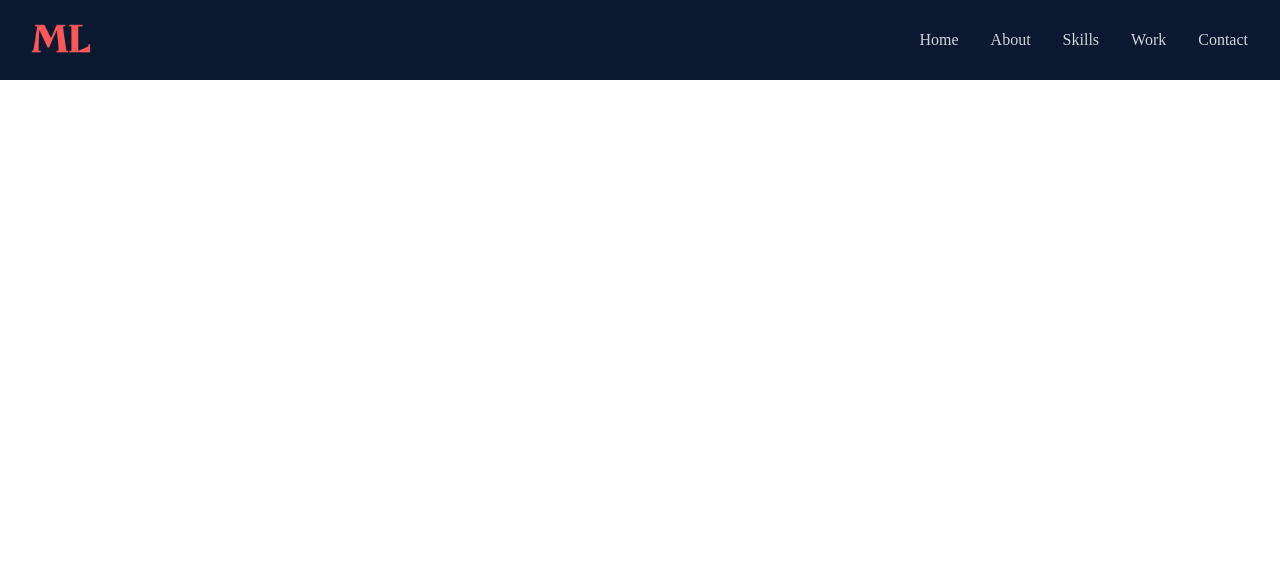
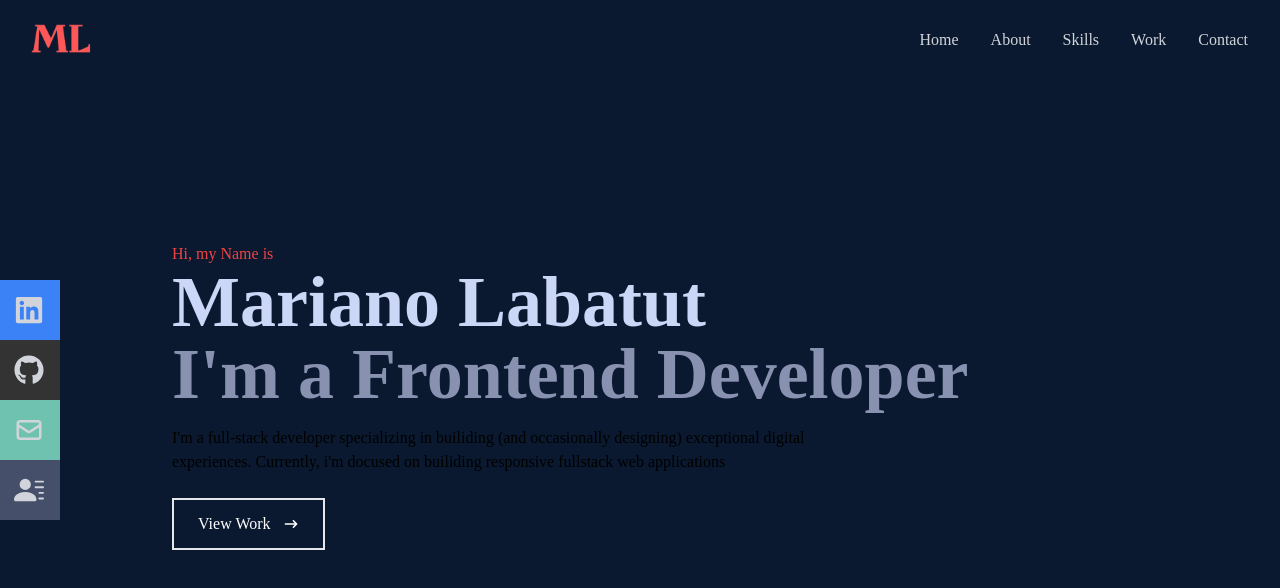
Before and after one commit to marlaba07/Portafolio-V1.0, a React (Create React App) app: page / in a window 1280 px wide. Shown: the top 588 px of the page. Built offline with nearby package versions, Linux system fonts and the light colour scheme.

Commit message:
Create Home

```diff
--- a/src/App.js
+++ b/src/App.js
@@ -1,9 +1,11 @@
+import Home from './components/Home';
 import Navbar from './components/Navbar'
 
 function App() {
   return (
     <div>
         <Navbar />
+        <Home />
     </div>
   );
 }
--- /dev/null
+++ b/src/components/Home.jsx
@@ -0,0 +1,28 @@
+import React from 'react'
+import { HiArrowNarrowRight } from 'react-icons/hi'
+
+const Home = () => {
+    return (
+        <div name='home' className='w-full h-screen bg-[#0a192f]'>
+            {/* Container */}
+            <div className='max-w-[1000px] mx-auto px-8 flex flex-col justify-center h-full'>
+                <p className='text-red-500'> Hi, my Name is</p>
+                <h1 className='text-4xl sm:text-7xl font-bold text-[#ccd6f6]'> Mariano Labatut </h1>
+                <h2 className='text-4xl sm:text-7xl font-bold text-[#8892b0]'> I'm a Frontend Developer </h2>
+                <p className='text-[#8892b0 py-4 max-w-[700px]'>
+                    I'm a full-stack developer specializing in builiding (and occasionally designing)
+                    exceptional digital experiences. Currently, i'm docused on builiding responsive fullstack web applications
+                </p>
+                <div>
+                    <button className='text-white group border-2 px-6 py-3 my-2 flex items-center hover:bg-red-500 hover:border-red-400'> View Work
+                        <span className='group-hover:rotate-90 duration-300'>
+                            <HiArrowNarrowRight className='ml-3' />
+                        </span>
+                    </button>
+                </div>
+            </div>
+        </div>
+    )
+}
+
+export default Home
--- a/src/components/Navbar.jsx
+++ b/src/components/Navbar.jsx
@@ -1,5 +1,7 @@
 import React, { useState } from 'react'
-import { FaBars, FaTimes } from 'react-icons/fa'
+import { FaBars, FaTimes, FaGithub, FaLinkedin, FaFacebook } from 'react-icons/fa'
+import { HiOutlineMail } from 'react-icons/hi'
+import { BsFillPersonLinesFill } from 'react-icons/bs'
 import Logo from '../assets/logo.png'
 
 const Navbar = () => {
@@ -40,7 +42,34 @@
 
 
             {/* social icons */}
-            <div className='hidden'></div>
+            <div className='hidden lg:flex fixed flex-col top-[35%] left-0'>
+                <ul>
+                    <li className='w-[160px] h-[60px] flex justify-between items-center ml-[-100px] hover:ml-[-10px] duration-300 bg-blue-500'>
+                        <a className='flex justify-between items-center w-full text-gray-300'
+                            href="/">
+                            Linkedin <FaLinkedin size={30} />
+                        </a>
+                    </li>
+                    <li className='w-[160px] h-[60px] flex justify-between items-center ml-[-100px] hover:ml-[-10px] duration-300 bg-[#333333]'>
+                        <a className='flex justify-between items-center w-full text-gray-300'
+                            href="/">
+                            GitHub <FaGithub size={30} />
+                        </a>
+                    </li>
+                    <li className='w-[160px] h-[60px] flex justify-between items-center ml-[-100px] hover:ml-[-10px] duration-300 bg-[#6fc2b0]'>
+                        <a className='flex justify-between items-center w-full text-gray-300'
+                            href="/">
+                            Email <HiOutlineMail size={30} />
+                        </a>
+                    </li>
+                    <li className='w-[160px] h-[60px] flex justify-between items-center ml-[-100px] hover:ml-[-10px] duration-300 bg-[#454f69]'>
+                        <a className='flex justify-between items-center w-full text-gray-300'
+                            href="/">
+                            Resume <BsFillPersonLinesFill size={30} />
+                        </a>
+                    </li>
+                </ul>
+            </div>
 
 
         </div>
```
